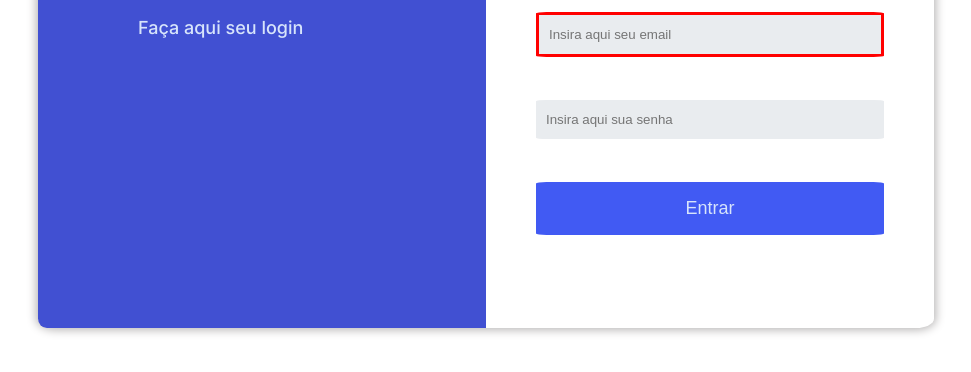
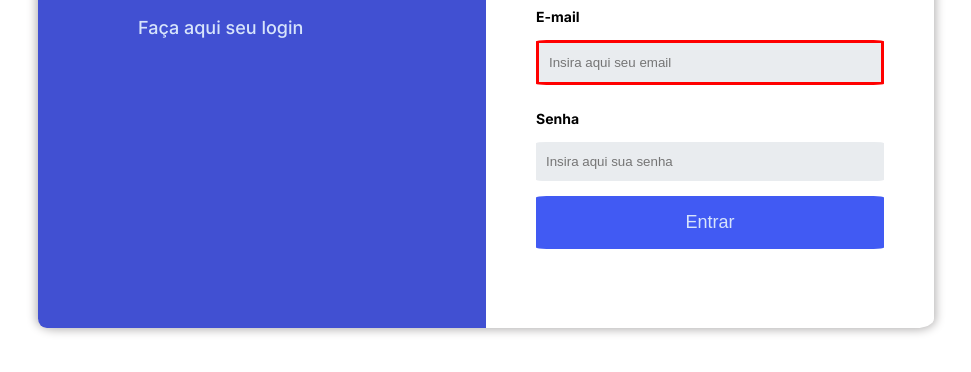
Before and after one commit to Kenzie-Academy-Brasil-Developers/m2-capstone-kenzie-habits-RicardoKorzekwa, a plain HTML site: page index.html in a window 1280 px wide. Shown: the part 312-684 px from the top of the page, without its empty margins (154-1125 px from the left). Drawn offline with Linux system fonts and the light colour scheme.

Commit message:
feat: Adicionando label

```diff
--- a/src/controller/LoginDOM.controller.js
+++ b/src/controller/LoginDOM.controller.js
@@ -25,12 +25,17 @@ class CriandoDOMLogin{
         const sectionForm = document.createElement("section")
         const form        = document.createElement("form")
         const loginTitulo = document.createElement("h1")
+        const labelEmail  = document.createElement("label")
         const inputEmail  = document.createElement("input")
         const inputSenha  = document.createElement("input")
+        const labelSenha  = document.createElement("label")
         const button      = document.createElement("button")
 
+        labelEmail.insertAdjacentHTML("afterbegin", "E-mail")
+        labelSenha.insertAdjacentHTML("afterbegin", "Senha")
+
         inputEmail.required = true
-        inputEmail.type="email"
+        inputEmail.type= "email"
 
         inputSenha.type = "password"
         inputSenha.required = true
@@ -47,7 +52,7 @@ class CriandoDOMLogin{
         loginTitulo.insertAdjacentHTML("afterbegin", "Login")
         button.insertAdjacentHTML("afterbegin", "Entrar")
 
-        form.append(inputEmail, inputSenha, button)
+        form.append(labelEmail,inputEmail,labelSenha, inputSenha, button)
         sectionForm.append(loginTitulo, form)
         this.div.append(sectionTitulo, sectionForm)
 
--- a/src/css/login.css
+++ b/src/css/login.css
@@ -88,6 +88,12 @@ form{
     font-weight: bold;
     font-size: large;
     transition: 1s;
+}
+label{
+    width: 100%;
+    font: var(--Text-3-400);
+    margin-top: 1rem;
+    font-weight: bold;
 }
 
 @media(min-width:600px) {
```
